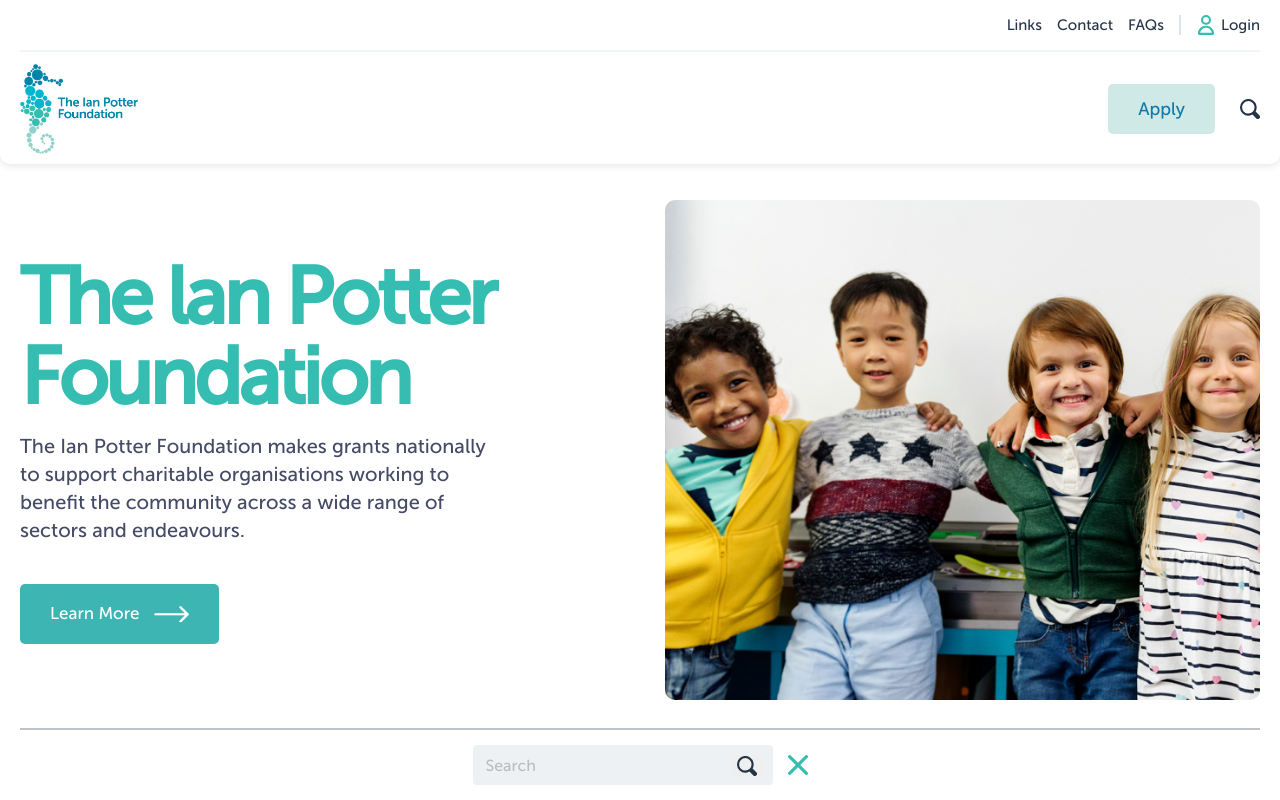
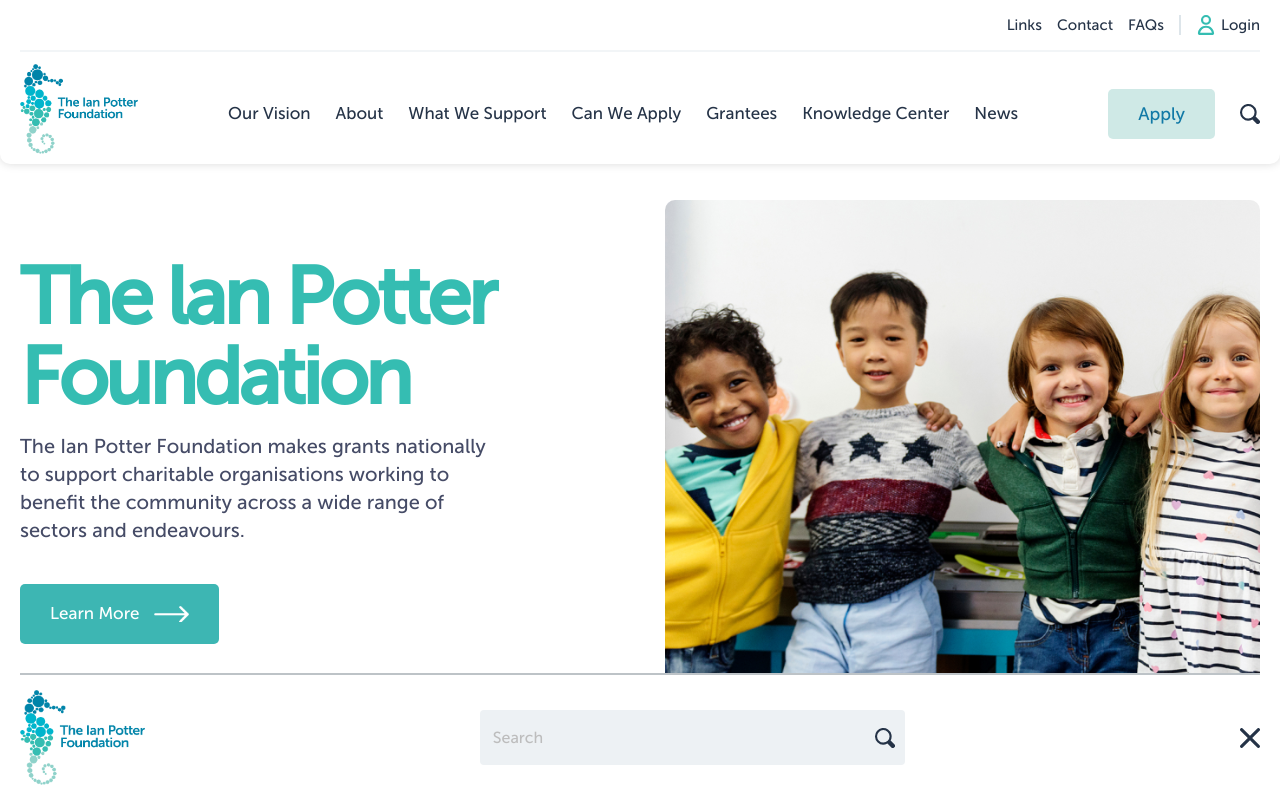
Before and after one commit to srizonsansar/ipf-developers, a website: page index.html in a window 1280 px wide. Both pictures are taken after a click on the icon 1250 px from the left and 109 px from the top of the page. Shown: the top 800 px of the page. Drawn offline with Linux system fonts and the light colour scheme.

Commit message:
Start of desktop nav

```diff
--- a/assets/scripts/common/header-search.js
+++ b/assets/scripts/common/header-search.js
@@ -6,17 +6,21 @@
     searchOpenHide.on('click', function(){
         searchSectionMobile.slideToggle();
         $('.header').toggleClass('shadow')
-        $('body').removeClass('OFHidden')
         // Hide Mobile Nav
         $('.navigation').removeClass('active')
         $('.header').find('.line2').removeClass('hidden')
         $('.header').find('.line1, .line3').removeClass('active')
-
+        if($(window).width() < 1200){
+            $('body').removeClass('OFHidden')
+        }
     })
 
     hideSearchMobile.on('click', function(){
         searchSectionMobile.slideToggle()
         $('.header').toggleClass('shadow')
+        $('body').removeClass('OFHidden')
+        $('.desktop-nav').removeClass('visible')
+        $('.menuRow--item').removeClass('active')
     })
 
 })
--- a/assets/scripts/common/navigation.js
+++ b/assets/scripts/common/navigation.js
@@ -59,4 +59,13 @@
         $('.navigation__mainNav--navBlock.' + currentMenu).hide()
     })
 
+    // Desktop Nav
+    $('.menuRow--item').on('click', function(){
+        $(this).toggleClass('active')
+        $(this).siblings().removeClass('active')
+        $('.desktop-nav').addClass('visible')
+        $('body').addClass('OFHidden')
+        $('.header__searchBar').slideDown()
+    })
+
 })
--- /dev/null
+++ b/assets/scss/4-Shared/_desktop-nav.scss
@@ -0,0 +1,47 @@
+.menuRow{
+    display: none;
+    @include responsive('xl'){
+        display: flex;
+    }
+    &--item{
+        font-size: 17px;
+        font-weight: 500;
+        cursor: pointer;
+        height: 100px;
+        display: flex;
+        align-items: center;
+        border-bottom: 2px solid transparent;
+        &:not(:last-child){
+            margin-right: 25px;
+            @include responsive('xxl'){
+                margin-right: 35px;
+            }
+            @include responsive('xxxl'){
+                margin-right: 45px;
+            }
+        }
+        &.active{
+            color: $color-turquoise;
+            border-color: $color-turquoise;
+        }
+    }
+}
+.desktop-nav{
+    background-color: $color-white;
+    position: fixed;
+    top: 0;
+    left: 0;
+    z-index: 2;
+    width: 100%;
+    height: 100%;
+    display: none;
+    padding-top: 200px;
+    &.visible{
+        display: block;
+    }
+    &--container{
+        width: 100%;
+        max-width: 1320px;
+        margin: 0 auto;
+    }
+}
--- a/assets/scss/4-Shared/_header.scss
+++ b/assets/scss/4-Shared/_header.scss
@@ -86,6 +86,9 @@
         justify-content: space-between;
         align-items: center;
         padding-bottom: 10px;
+        @include responsive('xl'){
+            padding-bottom: 0;
+        }
         &__searchNapply{
             display: flex;
             align-items: center;
@@ -106,13 +109,22 @@
                     width: 20px;
                     height: 20px;
                     fill: $color-turquoise;
+                    transition: fill $time-veryfast;
                     @include responsive('xl'){
                         fill: $color-black-ipf;
+                    }
+                    &:hover{
+                        @include responsive('xl'){
+                            fill: $color-turquoise;
+                        }
                     }
                 }
             }
         }
         &__logo{
+            @include responsive('xl'){
+                padding-bottom: 10px;
+            }
             &--link{
                 display: block;
             }
@@ -149,11 +161,34 @@
                 max-width: none;
                 margin: 0;
                 padding: 15px 0;
+                justify-content: space-between;
             }
             .iconSVG{
                 width: 20px;
                 height: 20px;
                 fill: $color-turquoise;
+                transition: transform $time-fast, fill $time-veryfast;
+                @include responsive('xl'){
+                    fill: $color-black-ipf;
+                    cursor: pointer;
+                }
+                &.hide-search-mobile{
+                    &:hover{
+                        @include responsive('xl'){
+                            transform: rotate(90deg);
+                            fill: $color-turquoise;
+                        }
+                    }
+                }
+            }
+        }
+        &__logo{
+            display: none;
+            @include responsive('lg'){
+                display: block;
+            }
+            &--img{
+                height: 95px;
             }
         }
         &__fieldBox{
@@ -161,6 +196,11 @@
             border-radius: 4px;
             margin-right: 15px;
             width: 300px;
+            @include responsive('xl'){
+                margin-right: 0;
+                width: 100%;
+                max-width: 425px;
+            }
             &--form{
                 position: relative;
             }
@@ -172,6 +212,9 @@
                     padding: 0 60px 0 12px;
                     border-radius: 5px;
                     width: 100%;
+                    @include responsive('xl'){
+                        height: 55px;
+                    }
                     &:focus{
                         border:1px solid $color-turquoise;
                     }
@@ -179,11 +222,25 @@
             }
             &--submit{
                 position: absolute;
-                top: 10px;
-                right: 10px;
+                top: 0;
+                right: 0;
                 border: none;
+                height: 100%;
+                width: 40px;
+                display: flex;
+                align-items: center;
+                justify-content: center;
+                padding: 0;
+                background-color: transparent;
                 .iconSVG{
                     fill: $color-black-ipf;
+                }
+                &:hover{
+                    @include responsive('xl'){
+                        .iconSVG{
+                            fill: $color-turquoise;
+                        }
+                    }
                 }
             }
         }
--- a/assets/scss/main.scss
+++ b/assets/scss/main.scss
@@ -13,6 +13,7 @@
 @import '4-Shared/header';
 @import '4-Shared/footer';
 @import '4-Shared/nav';
+@import '4-Shared/desktop-nav';
 
 // Home Page
 @import 'home/welcome-home';
--- a/index.html
+++ b/index.html
@@ -68,6 +68,15 @@
                         <img class="header__midRow__logo--img" src="assets/images/logo.png" alt="The Ian Potter Foundation" />
                     </a>
                 </div>
+                <ul class="menuRow">
+                    <li class="menuRow--item">Our Vision</li>
+                    <li class="menuRow--item">About</li>
+                    <li class="menuRow--item">What We Support</li>
+                    <li class="menuRow--item">Can We Apply</li>
+                    <li class="menuRow--item">Grantees</li>
+                    <li class="menuRow--item">Knowledge Center</li>
+                    <li class="menuRow--item">News</li>
+                </ul>
                 <div class="header__midRow__navTrigger">
                     <span class="line line1"></span>
                     <span class="line line2"></span>
@@ -76,6 +85,9 @@
             </div>
             <div class="header__searchBar">
                 <div class="header__searchBar--inner">
+                    <a href="/" class="header__searchBar__logo">
+                        <img class="header__searchBar__logo--img" src="assets/images/logo.png" alt="The Ian Potter Foundation" />
+                    </a>
                     <div class="header__searchBar__fieldBox">
                         <form class="header__searchBar__fieldBox--form">
                             <input type="text" class="input__field" name="search" placeholder="Search" />
@@ -334,6 +346,11 @@
                 <div class="navigation__mainNav--links">
                     <a class="link" href="#">Links</a> | <a class="link" href="#">Contact</a> | <a class="link" href="#">FAQs</a>
                 </div>
+            </div>
+        </div>
+        <div class="desktop-nav">
+            <div class="desktop-nav--container">
+                <div class="desktop-nav--navTitle">We We Support</div>
             </div>
         </div>
         <main class="homepage spaceTop">
```
Also changed, not shown: assets/css/style.css.
